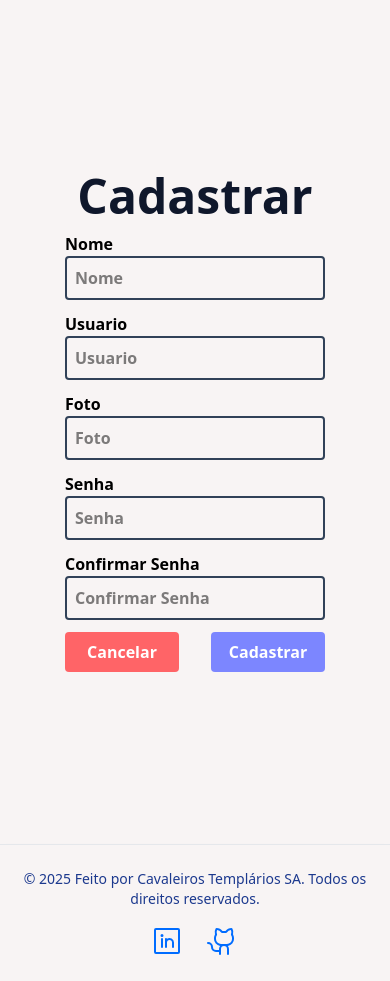
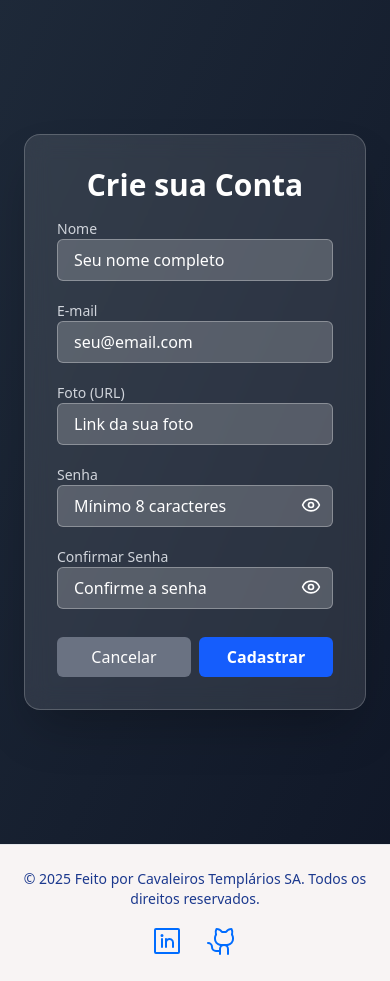
Before and after one commit to Cavaleiros-Templarios/projeto_03_frontend, a React (Vite) app: page /cadastro in a window 390 px wide. Built offline with nearby package versions, Linux system fonts and the light colour scheme; no server answers.

Commit message:
:art: estilização da page cadastro e login

```diff
--- a/src/pages/cadastro/Cadastro.tsx
+++ b/src/pages/cadastro/Cadastro.tsx
@@ -1,173 +1,208 @@
-import { useEffect, useState, type ChangeEvent, type FormEvent } from 'react'
-import './Cadastro.css'
-import type Usuario from '../../models/Usuario'
-import { useNavigate } from 'react-router-dom'
-import { cadastrarUsuario } from '../../services/Service'
-import { RotatingLines } from 'react-loader-spinner'
-import { ToastAlerta } from '../../utils/ToastAlerta'
+import { useEffect, useState, type ChangeEvent, type FormEvent } from 'react';
+import './Cadastro.css';
+import type Usuario from '../../models/Usuario';
+import { useNavigate } from 'react-router-dom';
+import { cadastrarUsuario } from '../../services/Service';
+import { RotatingLines } from 'react-loader-spinner';
+import { ToastAlerta } from '../../utils/ToastAlerta';
+import { Eye, EyeOff } from 'lucide-react';
 
 function Cadastro() {
+  const navigate = useNavigate();
 
-  const navigate = useNavigate()
-
-  const [isLoading, setIsLoading] = useState<boolean>(false)
-  const [confirmaSenha, setConfirmaSenha] = useState<string>("")
+  const [isLoading, setIsLoading] = useState<boolean>(false);
+  const [confirmaSenha, setConfirmaSenha] = useState<string>('');
+  const [mostrarSenha, setMostrarSenha] = useState<boolean>(false);
+  const [mostrarConfirmaSenha, setMostrarConfirmaSenha] = useState<boolean>(false);
 
   const [usuario, setUsuario] = useState<Usuario>({
     id: 0,
-    nome: "",
-    usuario: "",
-    senha: "",
-    foto: ""
-  })
+    nome: '',
+    usuario: '',
+    senha: '',
+    foto: ''
+  });
 
   useEffect(() => {
-    if(usuario.id !== 0){
-      retornar()
+    if (usuario.id !== 0) {
+      retornar();
     }
-  }, [usuario])
+  }, [usuario]);
 
-  function retornar(){
-    navigate("/login")
+  function retornar() {
+    navigate('/login');
   }
 
-  function atualizarEstado(e: ChangeEvent<HTMLInputElement>){
+  function atualizarEstado(e: ChangeEvent<HTMLInputElement>) {
     setUsuario({
       ...usuario,
       [e.target.name]: e.target.value
-    })
+    });
   }
 
   function handleConfirmarSenha(e: ChangeEvent<HTMLInputElement>) {
-    setConfirmaSenha(e.target.value)
+    setConfirmaSenha(e.target.value);
   }
 
   async function cadastrarNovoUsuario(e: FormEvent<HTMLFormElement>) {
-    e.preventDefault()
-
-    setIsLoading(true)
+    e.preventDefault();
+    setIsLoading(true);
 
     if (confirmaSenha === usuario.senha && usuario.senha.length >= 8) {
       try {
-
-        const { id, ...usuarioSemId } = usuario
-
-        await cadastrarUsuario('/usuarios/cadastrar', usuarioSemId, setUsuario)
-        ToastAlerta("Usuário cadastrado com sucesso!", 'sucesso')
-
+        const { id, ...usuarioSemId } = usuario;
+        await cadastrarUsuario('/usuarios/cadastrar', usuarioSemId, setUsuario);
+        ToastAlerta('Usuário cadastrado com sucesso!', 'sucesso');
       } catch (error: any) {
-        ToastAlerta("Erro ao cadastrar o usuário", 'erro')
-
+        ToastAlerta('Erro ao cadastrar o usuário. Tente novamente.', 'erro');
       }
     } else {
-      ToastAlerta("Dados do usuário inconsistentes! Verifique as informações do cadastro.", 'erro')
-      setUsuario({
-        ...usuario,
-        senha: ""
-      })
-      setConfirmaSenha("")
+      ToastAlerta('Dados do usuário inconsistentes! Verifique as informações do cadastro.', 'erro');
+      setUsuario({ ...usuario, senha: '' });
+      setConfirmaSenha('');
     }
 
-    setIsLoading(false)
+    setIsLoading(false);
   }
 
-  console.log(JSON.stringify(usuario))
-  console.log(confirmaSenha)
+  return (
+    <div className="grid grid-cols-1 lg:grid-cols-2 h-screen bg-gray-900 text-white font-sans">
 
-  return (
-    <>
-      <div className="grid grid-cols-1 lg:grid-cols-2 h-screen
-            place-items-center font-bold">
-        <div className="fundoCadastro hidden lg:block"></div>
-        <form className='flex justify-center items-center flex-col w-2/3 gap-3'
-              onSubmit={cadastrarNovoUsuario}
+      {/* VÍDEO À ESQUERDA */}
+      <div className="hidden lg:block w-full h-full relative overflow-hidden">
+        <video
+          src="https://ik.imagekit.io/dmzx7is6a/Kavio/3fd0dbda5742494a99cad19be4ed898b.mp4?updatedAt=1753154863307"
+          autoPlay
+          loop
+          muted
+          className="absolute inset-0 w-full h-full object-cover"
+        />
+        <div className="absolute inset-0 bg-black opacity-40" />
+        <div className="absolute bottom-10 left-10 text-white text-3xl font-bold tracking-wide drop-shadow-lg">
+          Bem-vindo à Kavio
+        </div>
+      </div>
+
+      {/* FORMULÁRIO À DIREITA */}
+      <div className="flex items-center justify-center h-full p-6 bg-gradient-to-br from-gray-800 to-gray-900">
+        <form
+          onSubmit={cadastrarNovoUsuario}
+          className="w-full max-w-md backdrop-blur-md bg-white/10 border border-white/20 rounded-2xl shadow-2xl p-8 space-y-5"
         >
-          <h2 className='text-slate-900 text-5xl'>Cadastrar</h2>
-          <div className="flex flex-col w-full">
-            <label htmlFor="nome">Nome</label>
+          <h2 className="text-3xl font-semibold text-center mb-4 text-white">
+            Crie sua Conta
+          </h2>
+
+          <div className="flex flex-col">
+            <label htmlFor="nome" className="text-sm text-gray-300">Nome</label>
             <input
               type="text"
               id="nome"
               name="nome"
-              placeholder="Nome"
-              className="border-2 border-slate-700 rounded p-2"
               value={usuario.nome}
-              onChange={(e: ChangeEvent<HTMLInputElement>) => atualizarEstado(e)}
+              onChange={atualizarEstado}
+              required
+              placeholder="Seu nome completo"
+              className="px-4 py-2 rounded-md bg-white/20 border border-white/30 placeholder-white text-white focus:outline-none focus:ring-2 focus:ring-blue-500"
             />
           </div>
-          <div className="flex flex-col w-full">
-            <label htmlFor="usuario">Usuario</label>
+
+          <div className="flex flex-col">
+            <label htmlFor="usuario" className="text-sm text-gray-300">E-mail</label>
             <input
-              type="text"
+              type="email"
               id="usuario"
               name="usuario"
-              placeholder="Usuario"
-              className="border-2 border-slate-700 rounded p-2"
               value={usuario.usuario}
-              onChange={(e: ChangeEvent<HTMLInputElement>) => atualizarEstado(e)}
+              onChange={atualizarEstado}
+              required
+              placeholder="seu@email.com"
+              className="px-4 py-2 rounded-md bg-white/20 border border-white/30 placeholder-white text-white focus:outline-none focus:ring-2 focus:ring-blue-500"
             />
           </div>
-          <div className="flex flex-col w-full">
-            <label htmlFor="foto">Foto</label>
+
+          <div className="flex flex-col">
+            <label htmlFor="foto" className="text-sm text-gray-300">Foto (URL)</label>
             <input
               type="text"
               id="foto"
               name="foto"
-              placeholder="Foto"
-              className="border-2 border-slate-700 rounded p-2"
               value={usuario.foto}
-              onChange={(e: ChangeEvent<HTMLInputElement>) => atualizarEstado(e)}
+              onChange={atualizarEstado}
+              placeholder="Link da sua foto"
+              className="px-4 py-2 rounded-md bg-white/20 border border-white/30 placeholder-white text-white focus:outline-none focus:ring-2 focus:ring-blue-500"
             />
           </div>
-          <div className="flex flex-col w-full">
-            <label htmlFor="senha">Senha</label>
+
+          {/* Campo de Senha com botão de olho */}
+          <div className="flex flex-col relative">
+            <label htmlFor="senha" className="text-sm text-gray-300">Senha</label>
             <input
-              type="password"
+              type={mostrarSenha ? 'text' : 'password'}
               id="senha"
               name="senha"
-              placeholder="Senha"
-              className="border-2 border-slate-700 rounded p-2"
               value={usuario.senha}
-              onChange={(e: ChangeEvent<HTMLInputElement>) => atualizarEstado(e)}
+              onChange={atualizarEstado}
+              required
+              placeholder="Mínimo 8 caracteres"
+              className="px-4 py-2 pr-10 rounded-md bg-white/20 border border-white/30 placeholder-white text-white focus:outline-none focus:ring-2 focus:ring-blue-500"
             />
+            <button
+              type="button"
+              onClick={() => setMostrarSenha(!mostrarSenha)}
+              className="absolute right-3 top-[65%] -translate-y-1/2 text-white"
+              tabIndex={-1}
+            >
+              {mostrarSenha ? <EyeOff size={20} /> : <Eye size={20} />}
+            </button>
           </div>
-          <div className="flex flex-col w-full">
-            <label htmlFor="confirmarSenha">Confirmar Senha</label>
+
+          {/* Campo de Confirmar Senha com botão de olho */}
+          <div className="flex flex-col relative">
+            <label htmlFor="confirmarSenha" className="text-sm text-gray-300">Confirmar Senha</label>
             <input
-              type="password"
+              type={mostrarConfirmaSenha ? 'text' : 'password'}
               id="confirmarSenha"
               name="confirmarSenha"
-              placeholder="Confirmar Senha"
-              className="border-2 border-slate-700 rounded p-2"
               value={confirmaSenha}
-              onChange={(e: ChangeEvent<HTMLInputElement>) => handleConfirmarSenha(e)}
+              onChange={handleConfirmarSenha}
+              required
+              placeholder="Confirme a senha"
+              className="px-4 py-2 pr-10 rounded-md bg-white/20 border border-white/30 placeholder-white text-white focus:outline-none focus:ring-2 focus:ring-blue-500"
             />
+            <button
+              type="button"
+              onClick={() => setMostrarConfirmaSenha(!mostrarConfirmaSenha)}
+              className="absolute right-3 top-[65%] -translate-y-1/2 text-white"
+              tabIndex={-1}
+            >
+              {mostrarConfirmaSenha ? <EyeOff size={20} /> : <Eye size={20} />}
+            </button>
           </div>
-          <div className="flex justify-around w-full gap-8">
+
+          <div className="flex justify-between gap-2 pt-2">
             <button
-                type='reset'
-                className='rounded text-white bg-red-400 hover:bg-red-700 w-1/2 py-2'
-                onClick={retornar}
-             >
-                Cancelar
+              type="reset"
+              onClick={retornar}
+              className="w-full py-2 rounded-md bg-gray-500 hover:bg-gray-600 text-white font-medium transition"
+            >
+              Cancelar
             </button>
             <button
-                type='submit'
-                className='rounded text-white bg-indigo-400
-                           hover:bg-indigo-900 w-1/2 py-2
-                           flex justify-center'
-                >
+              type="submit"
+              className="w-full py-2 rounded-md bg-blue-600 hover:bg-blue-700 text-white font-semibold flex justify-center items-center transition"
+            >
               {isLoading ? (
-              <RotatingLines strokeColor="white"strokeWidth="5"animationDuration="0.75"width="24"visible={true}/>
+                <RotatingLines strokeColor="white" strokeWidth="5" animationDuration="0.75" width="20" visible={true} />
               ) : (
-              <span>Cadastrar</span>
+                'Cadastrar'
               )}
             </button>
           </div>
         </form>
       </div>
-    </>
-  )
+    </div>
+  );
 }
 
-export default Cadastro
+export default Cadastro;
--- a/src/pages/login/Login.tsx
+++ b/src/pages/login/Login.tsx
@@ -1,25 +1,23 @@
 import { Link, useNavigate } from 'react-router-dom';
-import './Login.css';
 import { useContext, useEffect, useState, type ChangeEvent, type FormEvent } from 'react';
 import type UsuarioLogin from '../../models/UsuarioLogin';
 import { AuthContext } from '../../contexts/AuthContext';
 import { RotatingLines } from 'react-loader-spinner';
+import { Eye, EyeOff } from 'lucide-react';
 
 function Login() {
+  const navigate = useNavigate();
 
-    const navigate = useNavigate()
+  const [usuarioLogin, setUsuarioLogin] = useState<UsuarioLogin>({} as UsuarioLogin);
+  const { usuario, handleLogin, isLoading } = useContext(AuthContext);
 
-    const [usuarioLogin, setUsuarioLogin] = useState<UsuarioLogin>(
-        {} as UsuarioLogin
-    )
-
-    const { usuario, handleLogin, isLoading} = useContext(AuthContext)
+  const [mostrarSenha, setMostrarSenha] = useState<boolean>(false);
 
   useEffect(() => {
-        if(usuario.token !== '') {
-            navigate("/home")
+    if (usuario.token !== '') {
+      navigate('/home');
     }
-    })
+  }, [usuario]);
 
   function atualizarEstado(e: ChangeEvent<HTMLInputElement>) {
     setUsuarioLogin({
@@ -29,102 +27,89 @@ function Login() {
   }
 
   function login(e: FormEvent<HTMLFormElement>) {
-        e.preventDefault()
-        handleLogin(usuarioLogin)
+    e.preventDefault();
+    handleLogin(usuarioLogin);
   }
 
-    console.log(JSON.stringify(usuarioLogin))
+  return (
+    <div className="grid grid-cols-1 lg:grid-cols-2 h-screen bg-gray-900 text-white font-sans">
 
-    return (
-        <>
-            <div className="min-h-screen bg-gradient-to-br from-gray-50 via-white to-blue-50 flex items-center justify-center p-4">
-                <div className="w-full max-w-md">
-                    <form className="bg-white rounded-2xl shadow-2xl border border-gray-100 p-8 space-y-6 backdrop-blur-sm"
-                        onSubmit={login}
-                        >
-                        {/* Logo Section */}
-                        <div className="text-center space-y-4">
-                            <div className="flex justify-center">
-                                <img
-                                    src="https://ik.imagekit.io/v5ijt4s2j/projetos/logo_navbar.png?updatedAt=1752232304793"
-                                    alt="Logo"
-                                    className="h-16 w-auto"
+      {/* VÍDEO À ESQUERDA */}
+      <div className="hidden lg:block w-full h-full relative overflow-hidden">
+        <video
+          src="https://ik.imagekit.io/dmzx7is6a/Kavio/3fd0dbda5742494a99cad19be4ed898b.mp4?updatedAt=1753154863307"
+          autoPlay
+          loop
+          muted
+          className="absolute inset-0 w-full h-full object-cover"
         />
-                            </div>
-                            <div className="space-y-2">
-                                <h2 className="text-2xl font-bold text-gray-900 tracking-tight">Bem-vindo de volta</h2>
-                                <p className="text-gray-600 text-sm">Entre na sua conta para continuar</p>
-                            </div>
+        <div className="absolute inset-0 bg-black opacity-40" />
       </div>
 
-                        <div className="space-y-5">
-                            <div className="space-y-2">
-                                <label htmlFor="usuario" className="block text-sm font-semibold text-gray-700">
-                                    Usuário
-                                </label>
+      {/* FORMULÁRIO À DIREITA */}
+      <div className="flex items-center justify-center h-full p-6 bg-gradient-to-br from-gray-800 to-gray-900">
+        <form
+          onSubmit={login}
+          className="w-full max-w-md backdrop-blur-md bg-white/10 border border-white/20 rounded-2xl shadow-2xl p-8 space-y-5"
+        >
+          <h2 className="text-3xl font-semibold text-center mb-4 text-white">
+            Acesse sua Conta
+          </h2>
+
+          <div className="flex flex-col">
+            <label htmlFor="usuario" className="text-sm text-gray-300">E-mail</label>
             <input
-                                    type="text"
+              type="email"
               id="usuario"
               name="usuario"
-                                    placeholder="Digite seu usuário"
-                                    className="w-full px-4 py-3 border border-gray-300 rounded-xl focus:ring-2 focus:ring-[#005de3] focus:border-[#005de3] transition-all duration-200 bg-gray-50 focus:bg-white placeholder-gray-400 text-gray-900"
               value={usuarioLogin.usuario}
-                                    onChange={(e: ChangeEvent<HTMLInputElement>) => {atualizarEstado(e)}}
+              onChange={atualizarEstado}
+              required
+              placeholder="seu@email.com"
+              className="px-4 py-2 rounded-md bg-white/20 border border-white/30 placeholder-white text-white focus:outline-none focus:ring-2 focus:ring-blue-500"
             />
           </div>
 
-                            <div className="space-y-2">
-                                <label htmlFor="senha" className="block text-sm font-semibold text-gray-700">
-                                    Senha
-                                </label>
+          <div className="flex flex-col relative">
+            <label htmlFor="senha" className="text-sm text-gray-300">Senha</label>
             <input
-                                    type="password"
+              type={mostrarSenha ? 'text' : 'password'}
               id="senha"
               name="senha"
+              value={usuarioLogin.senha}
+              onChange={atualizarEstado}
+              required
               placeholder="Digite sua senha"
-                                    className="w-full px-4 py-3 border border-gray-300 rounded-xl focus:ring-2 focus:ring-[#005de3] focus:border-[#005de3] transition-all duration-200 bg-gray-50 focus:bg-white placeholder-gray-400 text-gray-900"
-                                    value={usuarioLogin.senha}
-                                    onChange={(e: ChangeEvent<HTMLInputElement>) => {atualizarEstado(e)}}
+              className="px-4 py-2 pr-10 rounded-md bg-white/20 border border-white/30 placeholder-white text-white focus:outline-none focus:ring-2 focus:ring-blue-500"
             />
-                            </div>
+            <button
+              type="button"
+              onClick={() => setMostrarSenha(!mostrarSenha)}
+              className="absolute right-3 top-2.5 h-full flex items-center justify-center text-white"
+              tabIndex={-1}
+            >
+              {mostrarSenha ? <EyeOff size={20} /> : <Eye size={20} />}
+            </button>
           </div>
 
           <button
             type='submit'
-                            className="w-full bg-gradient-to-r from-[#005de3] to-[#0066ff] hover:from-[#003d9e] hover:to-[#0052cc] text-white font-semibold py-3 px-6 rounded-xl transition-all duration-300 ease-out transform hover:scale-[1.02] hover:shadow-lg hover:shadow-[#005de3]/25 active:scale-[0.98] disabled:opacity-50 disabled:cursor-not-allowed disabled:transform-none"
+            className="w-full py-2 rounded-md bg-blue-600 hover:bg-blue-700 text-white font-semibold flex justify-center items-center transition"
             disabled={isLoading}
           >
             {isLoading ? (
-                                <div className="flex items-center justify-center space-x-2">
-                                    <RotatingLines
-                                      strokeColor="white"
-                                      strokeWidth="5"
-                                      animationDuration="0.75"
-                                      width="20"
-                                      visible={true}
-                                    />
-                                    <span>Entrando...</span>
-                                </div>
+              <RotatingLines strokeColor="white" strokeWidth="5" animationDuration="0.75" width="20" visible={true} />
             ) : (
-                                <span>Entrar na conta</span>
+              'Entrar'
             )}
           </button>
 
-                        <div className="relative">
-                            <div className="absolute inset-0 flex items-center">
-                                <div className="w-full border-t border-gray-200"></div>
-                            </div>
-                            <div className="relative flex justify-center text-sm">
-                                <span className="px-4 bg-white text-gray-500 font-medium">ou</span>
-                            </div>
-                        </div>
-
           <div className="text-center">
-                            <p className="text-gray-600 text-sm">
+            <p className="text-gray-300 text-sm">
               Ainda não tem uma conta?{' '}
               <Link
                 to="/cadastro"
-                                    className="font-semibold text-[#005de3] hover:text-[#003d9e] transition-colors duration-200 hover:underline decoration-2 underline-offset-2"
+                className="font-semibold text-blue-400 hover:text-blue-300 transition-colors duration-200 hover:underline"
               >
                 Cadastre-se gratuitamente
               </Link>
@@ -133,7 +118,6 @@ function Login() {
         </form>
       </div>
     </div>
-        </>
   );
 }
 
```
Lines whose indentation alone changed are shown as unchanged.
